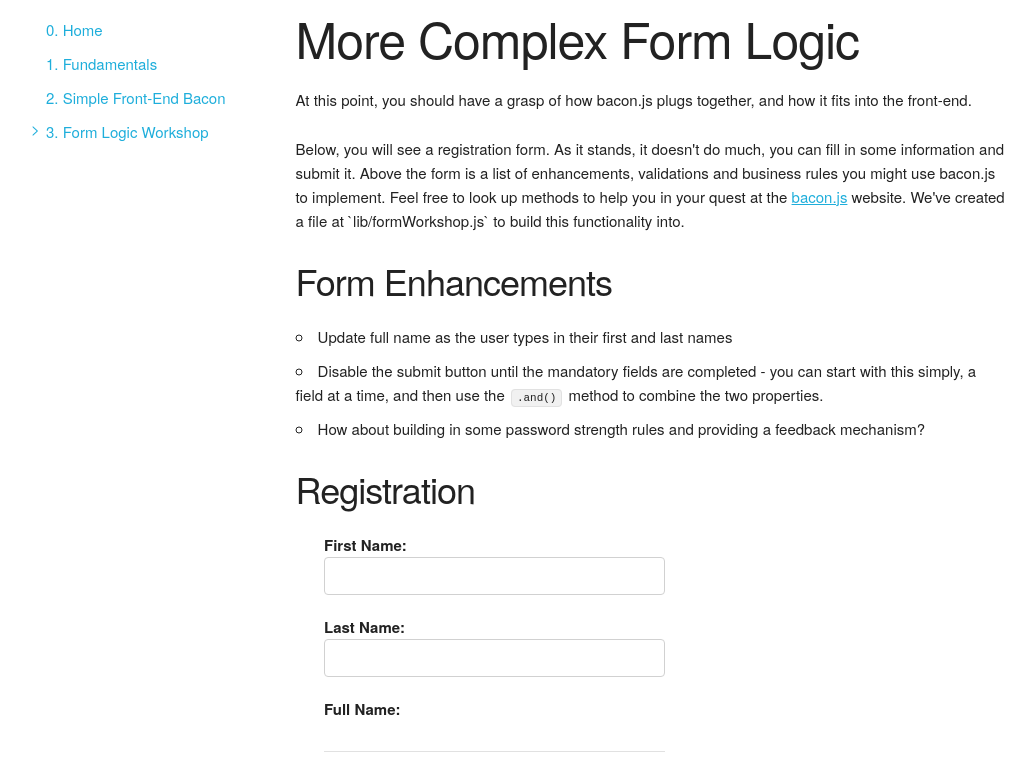
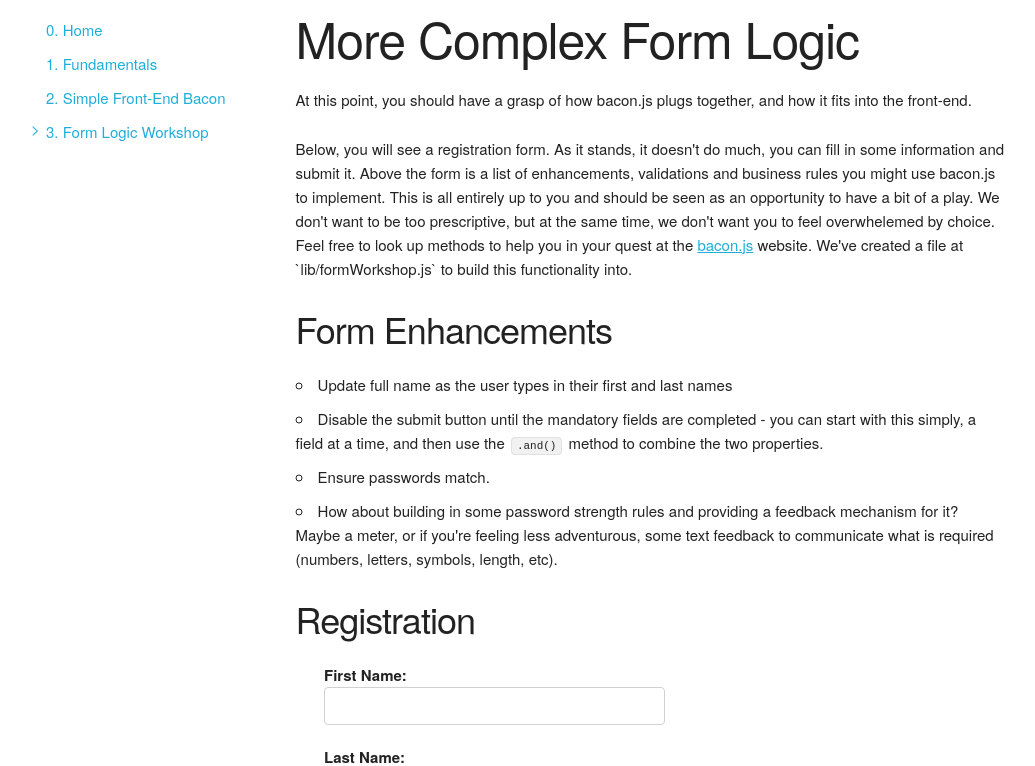
Before and after one commit to dojonorth/reactive-dojo, a website: page views/form-workshop.html in a window 1280 px wide. Shown: the top 766 px of the page, without its empty margins (114-1149 px from the left). Drawn offline with nearby package versions, Linux system fonts and the light colour scheme; files that its build step writes are made by us from their sources; files whose address does not match are found by name.

Commit message:
accidentally a sentence

```diff
--- a/views/form-workshop.html
+++ b/views/form-workshop.html
@@ -16,7 +16,10 @@
 <p>Below, you will see a registration form. As it stands, it doesn't do much,
     you can fill in some information and submit it. Above the form is a list of
     enhancements, validations and business rules you might use bacon.js to
-    implement. Feel free to look up methods to help you in your quest at the
+    implement. This is all entirely up to you and should be seen as an
+    opportunity to have a bit of a play. We don't want to be too prescriptive,
+    but at the same time, we don't want you to feel overwhelemed by choice.
+    Feel free to look up methods to help you in your quest at the
     <a href="https://baconjs.github.io/api.html">bacon.js</a> website. We've
     created a file at `lib/formWorkshop.js` to build this functionality into.
     </p>
@@ -30,8 +33,11 @@
         you can start with this simply, a field at a time, and then use the
         <code>.and()</code> method to combine the two properties.
     </li>
+    <li>Ensure passwords match.</li>
     <li>How about building in some password strength rules and providing a
-        feedback mechanism? </li>
+        feedback mechanism for it? Maybe a meter, or if you're feeling less
+        adventurous, some text feedback to communicate what is required
+        (numbers, letters, symbols, length, etc).</li>
 
 </ul>
 
@@ -46,6 +52,7 @@
         <hr />
         <label for="username" class="mandatory">Username: <input class="u-full-width mandatory" type="text" id="username" name="username" /></label>
         <label for="password" class="mandatory">Password: <input class="u-full-width mandatory" type="password" id="password" name="password" /></label>
+        <label for="password2" class="mandatory">Confirm Password: <input class="u-full-width mandatory" type="password" id="password2" name="password2" /></label>
         <hr />
 
         <input class="button-primary" type="submit" value="register">
```
